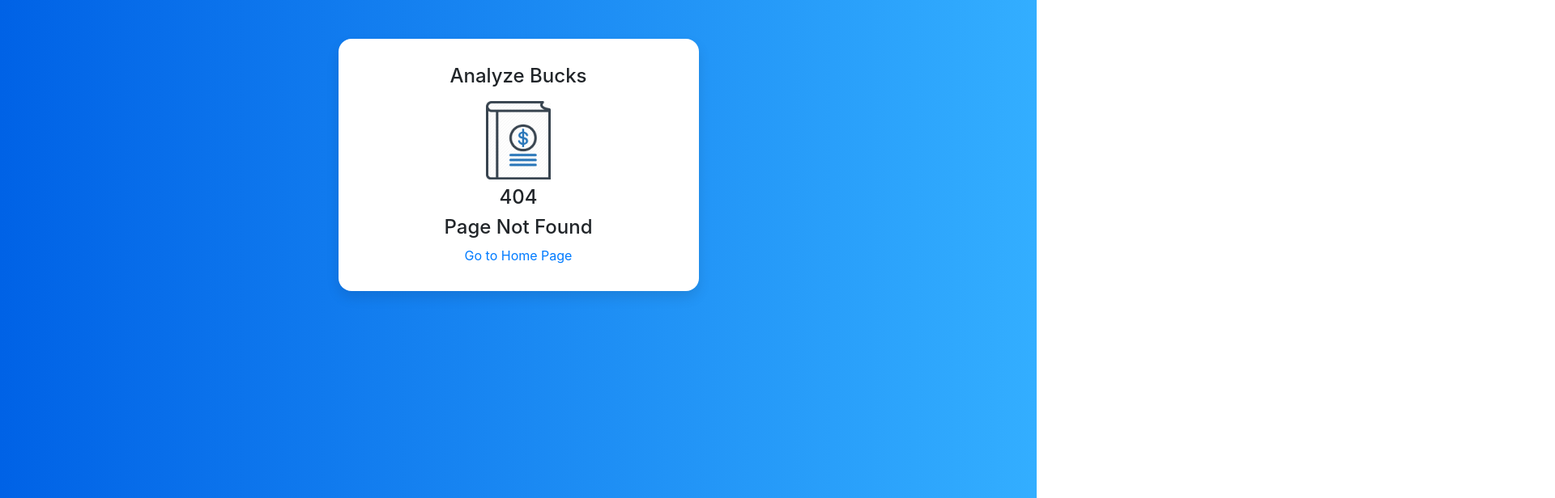
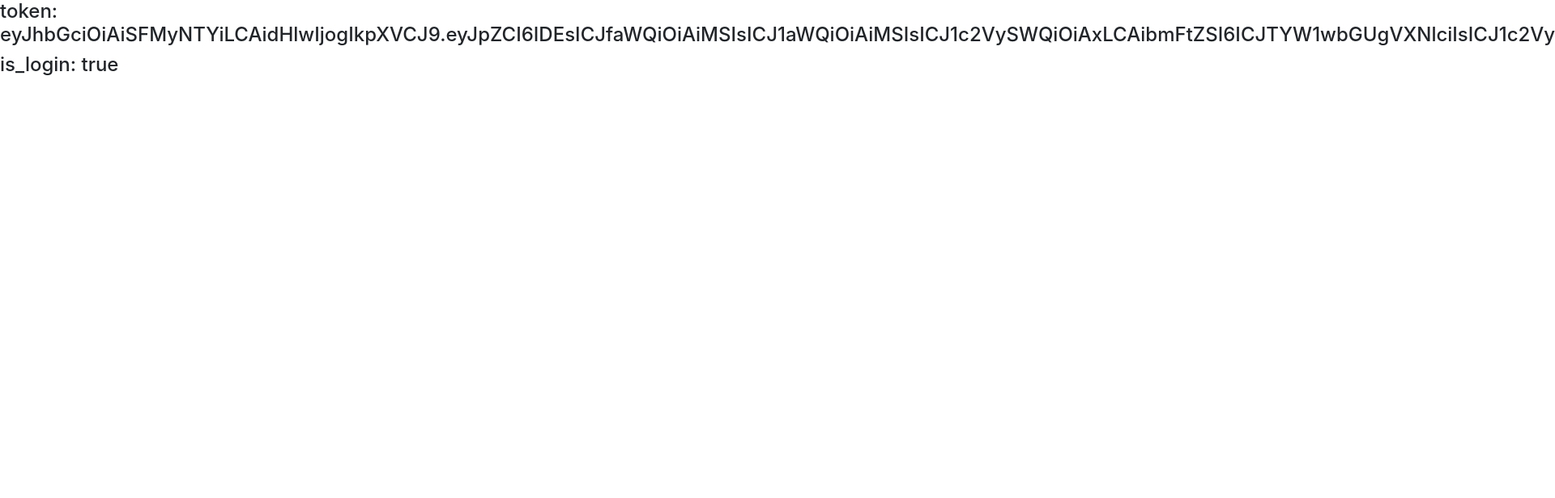
Before and after one commit to lakshmanmallidi/analyze_bucks_ui, a React (Create React App) app: page /HomePage in a window 1280 px wide. Before the commit this address had no page. Shown: the top 616 px of the page at 81% size, 1920 px wide, since content can reach past the window. Built offline with nearby package versions, Linux system fonts and the light colour scheme; sample sign-in values are in the browser's storage.

Commit message:
token storage, auto login, body element css

```diff
--- a/src/App.js
+++ b/src/App.js
@@ -1,8 +1,21 @@
 import React from 'react';
 import LandingPage from './components/LandingPage';
+import HomePage from './components/HomePage';
+import { BrowserRouter, Route, Switch } from "react-router-dom";
+
 function App() {
   return (
-    <LandingPage />
+    <BrowserRouter>
+        <Switch>
+          <Route path="/" exact render={(props) => (<LandingPage {...props} page={"login"} />)} />
+          <Route path="/register" exact render={(props) => (<LandingPage {...props} page={"register"} />)} />
+          <Route path="/HomePage" exact component={HomePage} />
+          <Route
+            path="*"
+            render={(props) => (<LandingPage {...props} page={"page_not_found"} />)}
+          />
+        </Switch>
+      </BrowserRouter>
   );
 }
 
--- /dev/null
+++ b/src/components/HomePage/HomePage.js
@@ -0,0 +1,22 @@
+import React, { useState, useEffect } from "react";
+import { Link } from "react-router-dom";
+
+function HomePage({ history }) {
+  useEffect(() => {
+    if (
+      localStorage.getItem("is_login") == null ||
+      localStorage.getItem("token") == null ||
+      localStorage.getItem("is_login") === false
+    )
+      history.push("/");
+  }, [history]);
+
+  return (
+    <div>
+      <h4>token: {localStorage.getItem("token")}</h4>
+      <h4>is_login: {localStorage.getItem("is_login")}</h4>
+    </div>
+  );
+}
+
+export default HomePage;
--- /dev/null
+++ b/src/components/HomePage/index.js
@@ -0,0 +1,3 @@
+import HomePage from './HomePage';
+//import './home.css'
+export default HomePage;
--- a/src/components/LandingPage/LandingPage.js
+++ b/src/components/LandingPage/LandingPage.js
@@ -3,10 +3,28 @@ import logo from "./logo.png";
 import "./card.css";
 import Login from "./Login/Login";
 import Register from "./Register/Register";
-import { BrowserRouter, Route, Switch, Link } from "react-router-dom";
+import {Link} from "react-router-dom";
 
-function LandingPage() {
+function LandingPage({page,history}) {
+
+  function getPage(){
+    if(page==="login"){
+      return <Login history={history}/>
+    }
+    else if(page==="register"){
+      return <Register history={history}/>
+    }
+    else{
+      return (<div className="text-center">
+        <h4>404</h4>
+        <h4>Page Not Found</h4>
+        <Link to="/">Go to Home Page</Link>
+      </div>)
+    }
+  }
+
   return (
+    <div className="blue-background">
       <div className="container">
         <div className="row">
           <div className="col-sm-9 col-md-7 col-lg-5 mx-auto">
@@ -18,22 +36,8 @@ function LandingPage() {
                   alt="Logo"
                   className="w-25 h-25 img-rounded mx-auto d-block p-2"
                 />
-              <BrowserRouter>
-                <Switch>
-                  <Route path="/" exact component={Login} />
-                  <Route path="/Register" exact component={Register} />
-                  <Route
-                    path="/"
-                    render={() => (
-                      <div className="text-center">
-                        <h4>404</h4>
-                        <h4>Page Not Found</h4>
-                        <Link to="/">Go to Home Page</Link>
+                {getPage()}
               </div>
-                    )}
-                  />
-                </Switch>
-              </BrowserRouter>
             </div>
           </div>
         </div>
--- a/src/components/LandingPage/Login/Login.js
+++ b/src/components/LandingPage/Login/Login.js
@@ -1,9 +1,15 @@
-import React, { useState } from "react";
+import React, { useState, useEffect } from "react";
 import { Link } from "react-router-dom";
 import "../card.css";
-function Login() {
+function Login({history}) {
   const [phoneNumber, setPhoneNumber] = useState("");
   const [password, setPassword] = useState("");
+  const [inProgess, setInProgess] =  useState(false);
+
+  useEffect(() => {
+    if(localStorage.getItem("is_login")!=null && localStorage.getItem("token")!=null)
+      history.push("/HomePage")
+  }, [history]);
 
   function validateForm() {
     return phoneNumber.length === 10 && password.length > 0 && phoneNumber.match(/^[0-9]+$/);
@@ -16,15 +22,17 @@ function Login() {
       headers: {'Content-Type': 'application/json' },
       body: JSON.stringify({ username: phoneNumber, password: password})
     };
+    setInProgess(true)
     const response = await fetch('http://localhost:8000/api-token-auth/', requestOptions);
     if(response.ok) {
       const data = await response.json();
-      console.log(data)
+      localStorage.setItem("token",data['token'])
+      localStorage.setItem("is_login",true)
+      history.push("/HomePage")
     }
     else{
       alert("invalid login")
     }
-
   }
 
   return (
@@ -67,9 +75,13 @@ function Login() {
       <button
         className="btn btn-lg btn-primary btn-block text-uppercase"
         type="submit"
-        disabled={!validateForm()}
+        disabled={!validateForm() || inProgess}
       >
-        Login
+        {!inProgess && (<div>LOGIN</div>)}
+        {inProgess && (<div>
+          <span className="spinner-border spinner-border-sm" role="status" aria-hidden="true"></span>
+          <span className="pl-1">Loading...</span>
+        </div>)}
       </button>
       <div className="pt-3">
         <div className="text-center">
--- a/src/components/LandingPage/card.css
+++ b/src/components/LandingPage/card.css
@@ -3,9 +3,16 @@
     --input-padding-y: .75rem;
   }
 
-  body {
+  .blue-background {
+    height: 100%;
+    width: 100%;
     background: #007bff;
     background: linear-gradient(to right, #0062E6, #33AEFF);
+  }
+
+  body,html,#root{
+    height: 100%;
+    width: 100%;
   }
 
   .card-signin {
```
Lines whose indentation alone changed are shown as unchanged.
